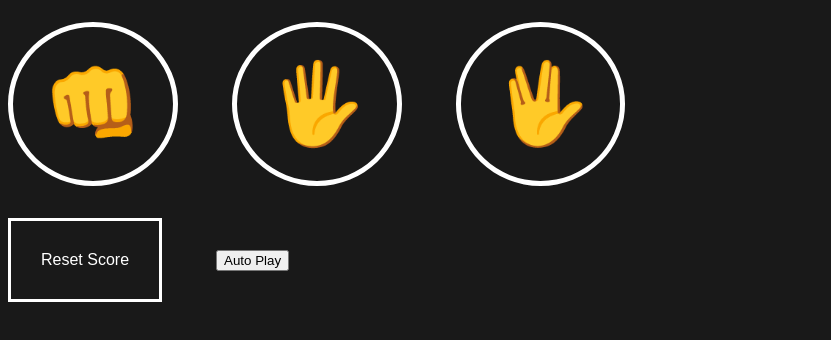
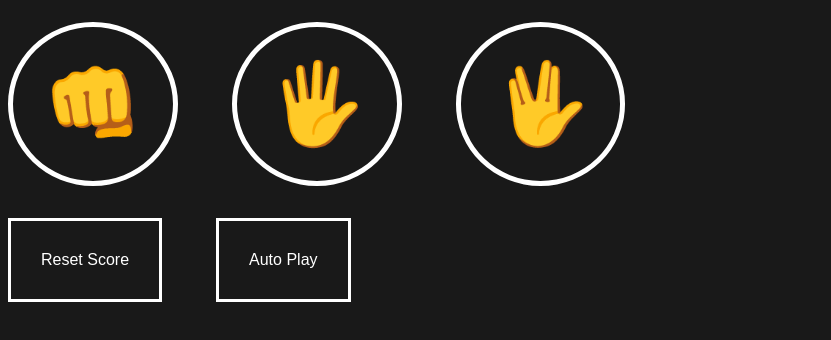
Before and after one commit to JoshiKartavya/rock-paper-scrissor, a plain HTML site: page index.html in a window 1280 px wide. Shown: the part 138-478 px from the top of the page, without its empty margins (0-831 px from the left). Drawn offline with Linux system fonts and the light colour scheme.

Commit message:
Update index.css

```diff
--- a/index.css
+++ b/index.css
@@ -35,3 +35,13 @@ body p{
     color: white;
     cursor: pointer;
 }
+
+.auto-play-button{
+    padding: 30px;
+    border: 3px solid white;
+    font-size: 1rem;
+    background-color: rgb(25, 25, 25);
+    margin-right: 50px;
+    color: white;
+    cursor: pointer;
+}
```
